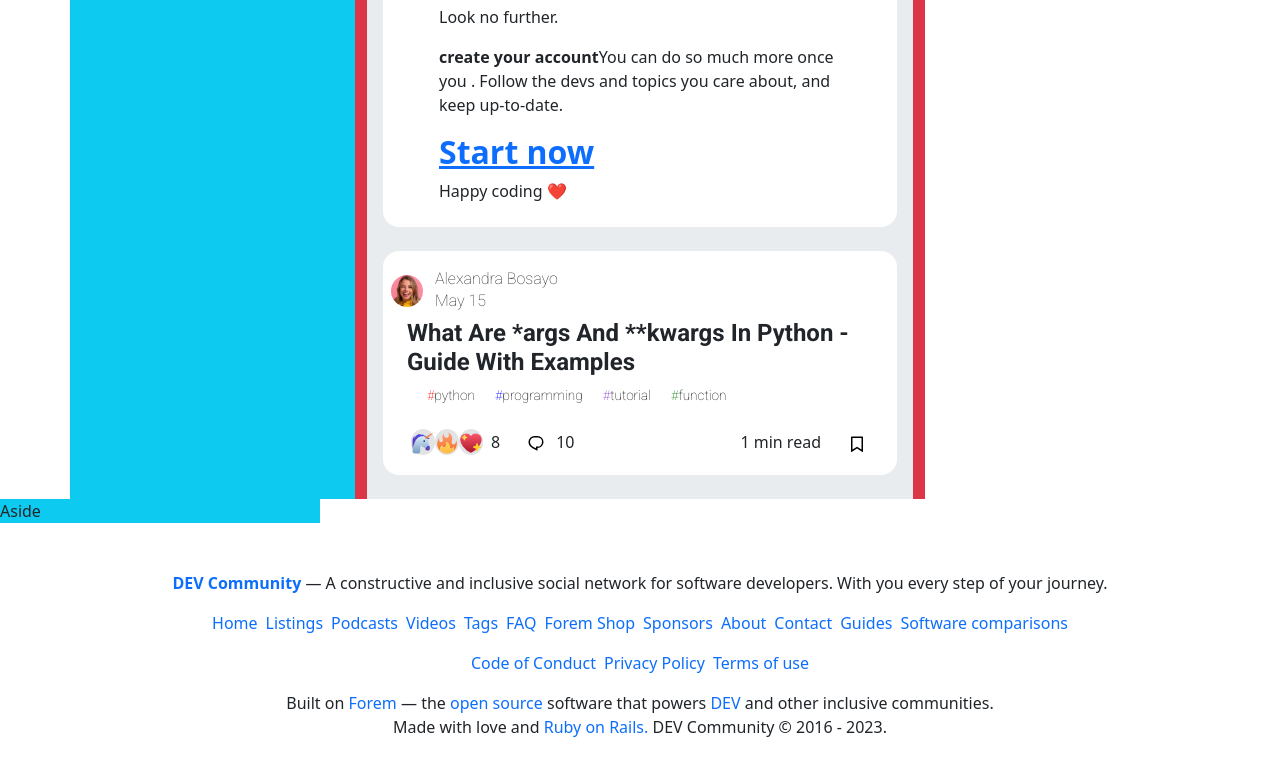
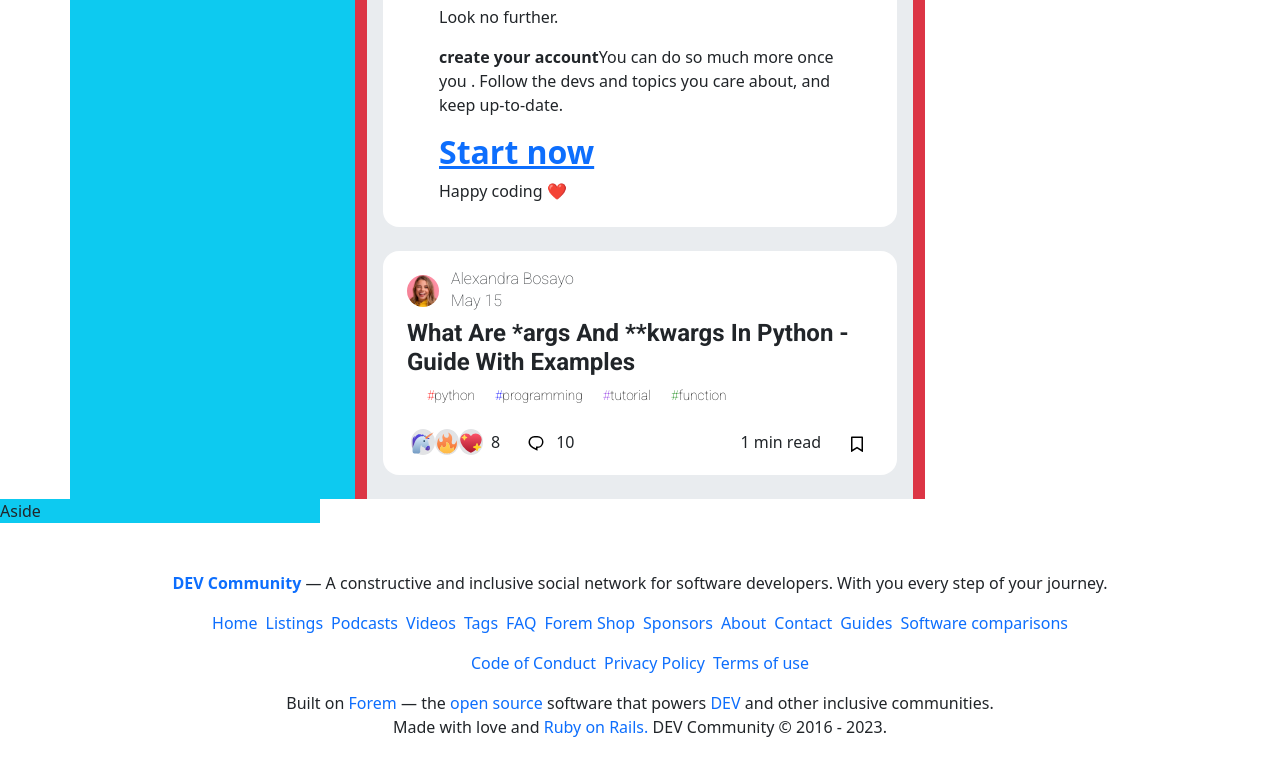
Before and after one commit to Abyblackmouth/DevToCopy-Orion, a plain HTML site: page index.html in a window 1280 px wide. Shown: the part 974-1749 px from the top of the page. Drawn offline with nearby package versions, Linux system fonts and the light colour scheme; files that its build step writes are made by us from their sources.

Commit message:
dev post

```diff
--- a/index.html
+++ b/index.html
@@ -146,7 +146,7 @@
         <div class="container mt-2 mb-2 px-2 py-2 pb-2 bg-white rounded-4 lyra_art_main_small-article">
             <div class="p-0 container lyra_art_main_small-info">
                 <div class="px-0 mx-0 container casiopea_art__article-info">
-                    <div class="px-0 pt-2 pb-2 d-flex flex-row container casiopea_art__user">
+                    <div class="px-3 pt-2 pb-2 d-flex flex-row container casiopea_art__user">
                         <div class="pt-2 ocasiopea__img-box">
                             <img class="rounded-circle casiopea__img-user" src="/img-main/user_1.png" alt="user_1">
                         </div>
```
